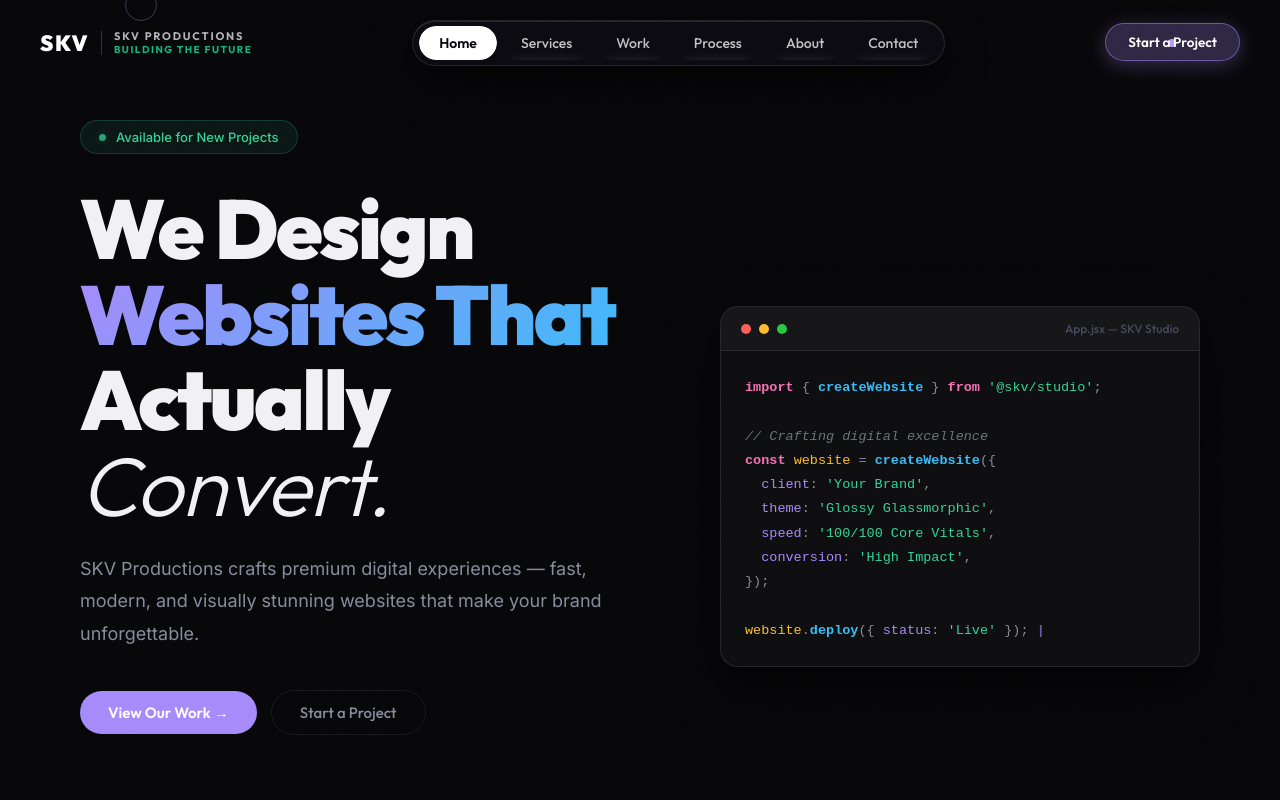
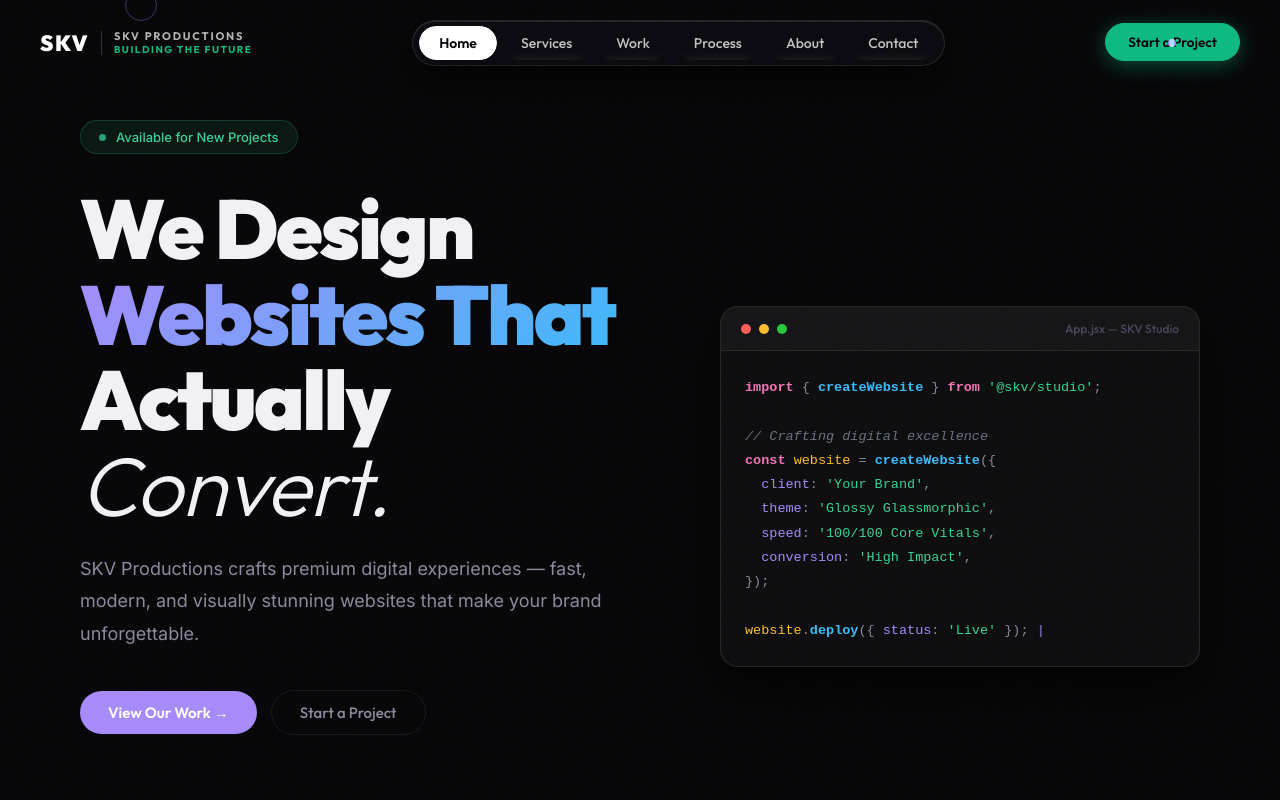
Before and after one commit to Shubham916-ui/SKV-productions, a React (Vite) app: page / in a window 1280 px wide. In both pictures the pointer is over the link 1172 px from the left and 43 px from the top of the page. Shown: the top 800 px of the page. Built offline with nearby package versions, Linux system fonts and the light colour scheme.

Commit message:
Update Start a Project button color and background tint to match emerald green tagline #10b981

```diff
--- a/src/components/Navbar.css
+++ b/src/components/Navbar.css
@@ -163,9 +163,9 @@
   pointer-events: auto;
   flex-shrink: 0;
   padding: 9px 22px;
-  background: rgba(167, 139, 250, 0.12);
-  border: 1px solid rgba(167, 139, 250, 0.25);
-  color: var(--purple);
+  background: rgba(16, 185, 129, 0.12);
+  border: 1px solid rgba(16, 185, 129, 0.3);
+  color: #10b981;
   text-decoration: none;
   border-radius: 100px;
   font-size: 13.5px;
@@ -177,10 +177,10 @@
 }
 
 .nav-cta-pill:hover {
-  background: rgba(167, 139, 250, 0.25);
-  border-color: rgba(167, 139, 250, 0.5);
-  color: #ffffff;
-  box-shadow: 0 4px 20px rgba(167, 139, 250, 0.3);
+  background: #10b981;
+  border-color: #10b981;
+  color: #06060a;
+  box-shadow: 0 4px 20px rgba(16, 185, 129, 0.4);
   transform: translateY(-1px);
 }
 
```
